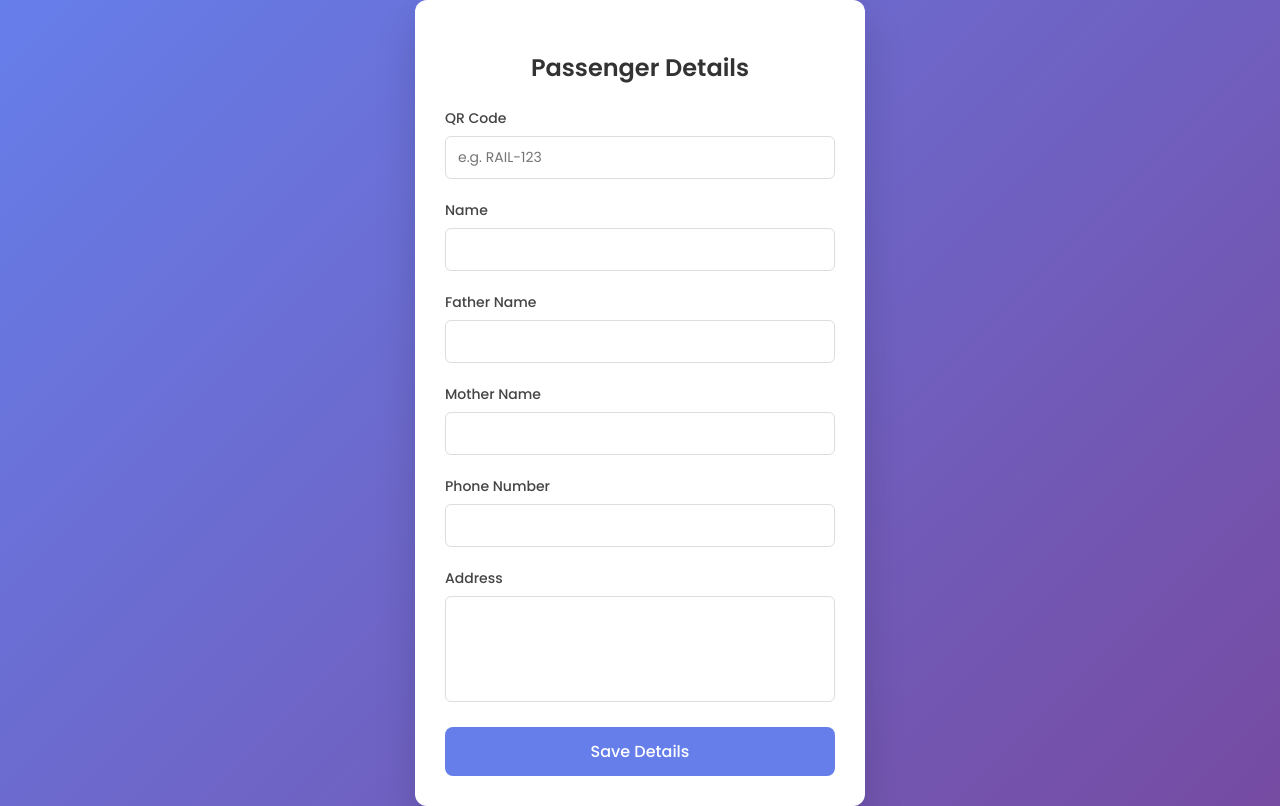
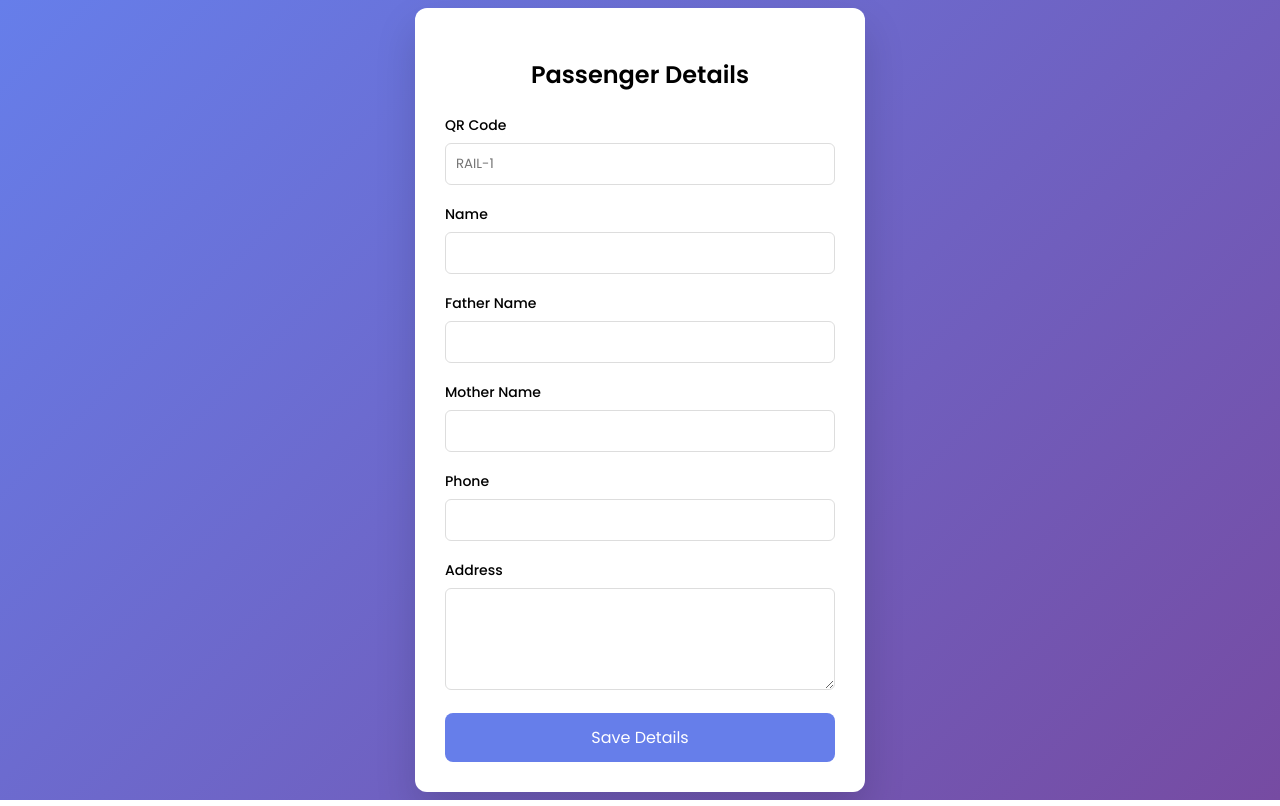
Before and after one commit to SmartFarming50/app, a Flask app: page /add-ui in a window 1280 px wide. Run offline with Flask 3, Linux system fonts and the light colour scheme.

Commit message:
Update add.html

```diff
--- a/templates/add.html
+++ b/templates/add.html
@@ -4,7 +4,6 @@
     <meta charset="UTF-8">
     <title>Passenger Details</title>
 
-    <!-- Google Font -->
     <link href="https://fonts.googleapis.com/css2?family=Poppins:wght@300;400;500;600&display=swap" rel="stylesheet">
 
     <style>
@@ -23,70 +22,45 @@
         }
 
         .card {
-            background: #ffffff;
+            background: #fff;
             width: 100%;
             max-width: 450px;
             padding: 30px;
             border-radius: 12px;
-            box-shadow: 0 20px 40px rgba(0, 0, 0, 0.15);
+            box-shadow: 0 20px 40px rgba(0,0,0,.15);
         }
 
-        .card h2 {
+        h2 {
             text-align: center;
             margin-bottom: 20px;
-            color: #333;
         }
 
         label {
             font-size: 14px;
-            color: #444;
             font-weight: 500;
         }
 
         input, textarea {
             width: 100%;
-            padding: 10px 12px;
-            margin-top: 6px;
-            margin-bottom: 18px;
+            padding: 10px;
+            margin: 6px 0 16px;
             border: 1px solid #ddd;
             border-radius: 6px;
-            font-size: 14px;
-            transition: 0.3s;
-        }
-
-        input:focus, textarea:focus {
-            outline: none;
-            border-color: #667eea;
-            box-shadow: 0 0 0 2px rgba(102, 126, 234, 0.15);
-        }
-
-        textarea {
-            resize: none;
         }
 
         button {
             width: 100%;
             padding: 12px;
+            background: #667eea;
+            color: #fff;
             border: none;
             border-radius: 8px;
-            background: #667eea;
-            color: #fff;
             font-size: 16px;
-            font-weight: 500;
             cursor: pointer;
-            transition: 0.3s;
         }
 
         button:hover {
             background: #5a6fdc;
-            transform: translateY(-1px);
-        }
-
-        @media (max-width: 480px) {
-            .card {
-                margin: 20px;
-                padding: 25px;
-            }
         }
     </style>
 </head>
@@ -96,9 +70,8 @@
     <h2>Passenger Details</h2>
 
     <form method="POST" action="/add-ui">
-
         <label>QR Code</label>
-        <input type="text" name="qr_code" placeholder="e.g. RAIL-123" required>
+        <input type="text" name="qr_code" placeholder="RAIL-1" required>
 
         <label>Name</label>
         <input type="text" name="name" required>
@@ -109,7 +82,7 @@
         <label>Mother Name</label>
         <input type="text" name="mother" required>
 
-        <label>Phone Number</label>
+        <label>Phone</label>
         <input type="text" name="phone" required>
 
         <label>Address</label>
```
